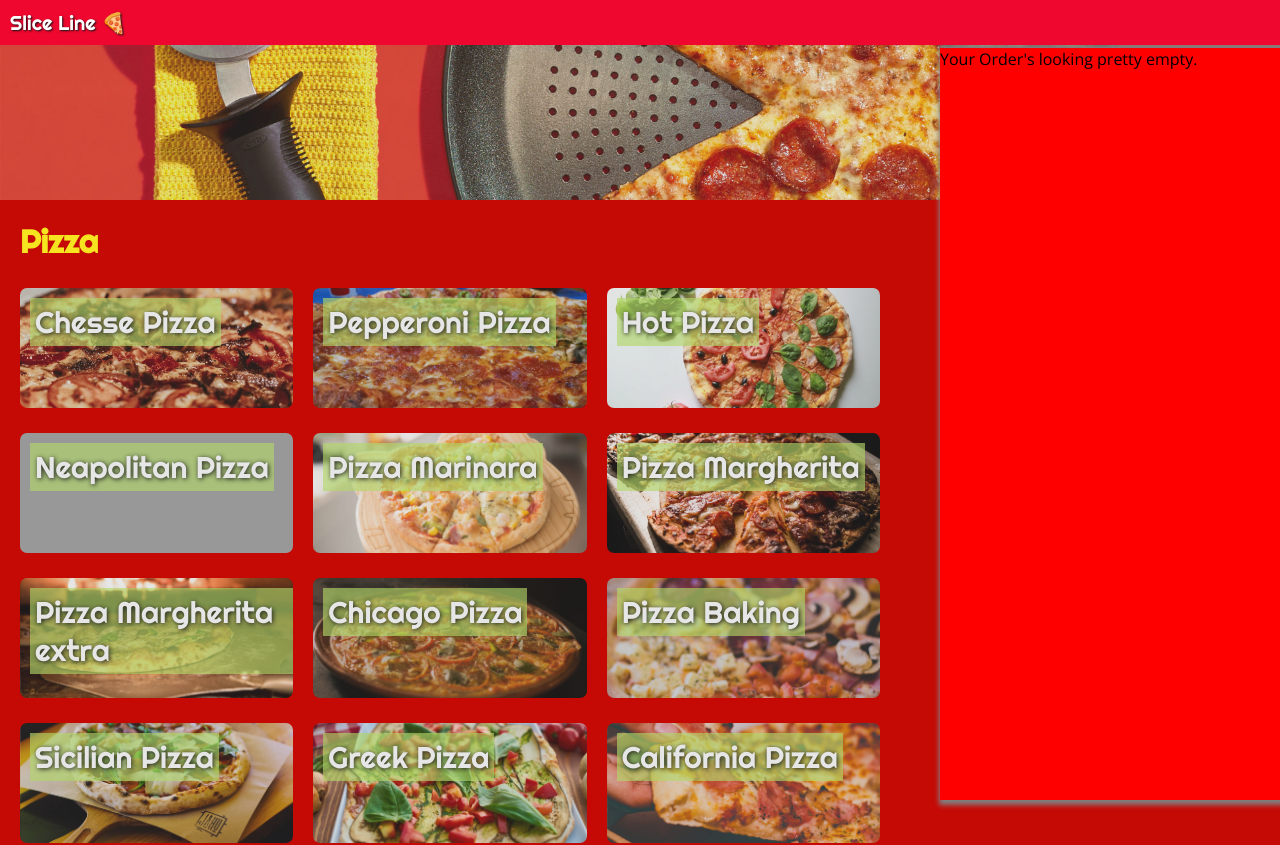
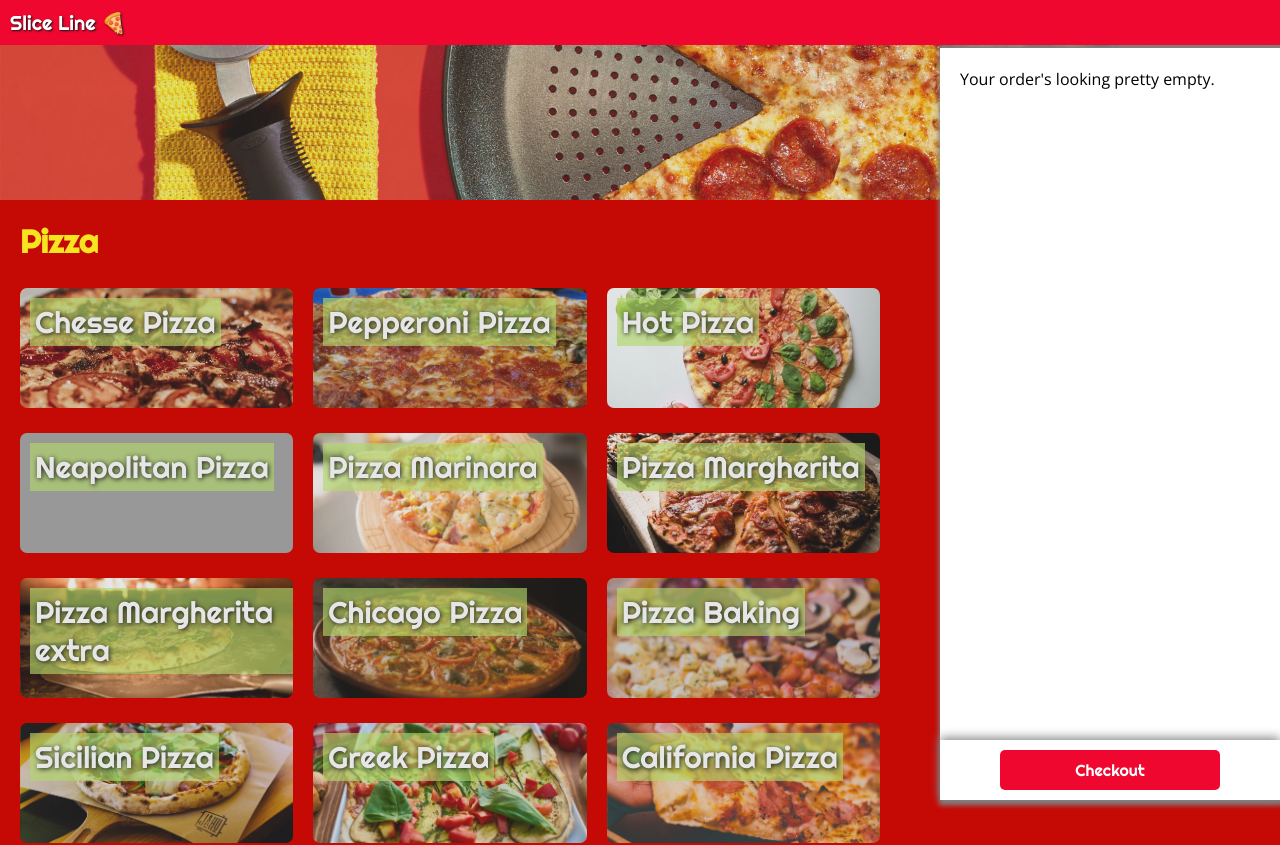
Before and after one commit to behnamcode/koala, a React (Create React App) app: page / in a window 1280 px wide. Shown: the top 845 px of the page. Built offline with nearby package versions, Linux system fonts and the light colour scheme; grey boxes are pictures that could not be loaded.

Commit message:
step24 order

```diff
--- a/src/FoodDialog/FoodDialog.js
+++ b/src/FoodDialog/FoodDialog.js
@@ -1,6 +1,9 @@
 import React from 'react';
 import styled from 'styled-components';
 import {FoodLabel} from '../Menu/FoodGrid';
+import {pizzaRed} from '../Styles/colors'
+import { Title } from '../Styles/Title';
+
 //step 20 or 19 continuation
 
 const Dialog = styled.div`
@@ -15,13 +18,27 @@
   flex-direction : column;
 `;
 
-const DialogContent =styled.div `
+export const DialogContent =styled.div `
   overflow:auto;
   min-height : 100px;
 `
-const DialogFooter = styled.div `
-  box-shadow: 0px 2px 20px 0px grey;
+export const DialogFooter = styled.div `
+  box-shadow: 0px -2px 10px 0px grey;
   height:60px;
+  display:flex;
+  justify-content:center;
+`
+// step 24
+ export const ConfirmButton = styled(Title) `
+    margin :10px;
+    color:white;
+    height: 20px;
+    border-radius: 5px;
+    padding : 10px;
+    text-align : center;
+    width:200px;
+    cursor: pointer;
+    background-color: ${pizzaRed};
 `
 
 const DialogShadow = styled.div`
@@ -65,7 +82,7 @@
         {/* from step 23 */}
         <DialogContent></DialogContent>
         <DialogFooter>
-
+          <ConfirmButton>Confirm</ConfirmButton>
         </DialogFooter>
       </Dialog>
     </>
--- a/src/Order/Order.js
+++ b/src/Order/Order.js
@@ -1,5 +1,6 @@
 import React from 'react';
 import styled from 'styled-components';
+import {DialogContent,DialogFooter,ConfirmButton} from '../FoodDialog/FoodDialog';
 //23
 
 const OrderStyled = styled.div `
@@ -8,11 +9,28 @@
   top:48px;
   width:340px;
   height: calc(100% - 48px);
-  background-color:red;
+  background-color:white;
   z-index:10;
   box-shadow:4px 0px 5px 5px grey;
   color:black;
+  display:flex;
+  flex-direction : column;
+`
+const OrderContent = styled(DialogContent) `
+  padding:20px;
+  height:100%;
 `
 export function Order(){
-  return <OrderStyled>Your Order's looking pretty empty.</OrderStyled>
+  return <OrderStyled>
+
+     <OrderContent>
+       Your order's looking pretty empty.
+     </OrderContent>
+     <DialogFooter>
+       <ConfirmButton>
+         Checkout
+       </ConfirmButton>
+     </DialogFooter>
+
+  </OrderStyled>
 }
```
